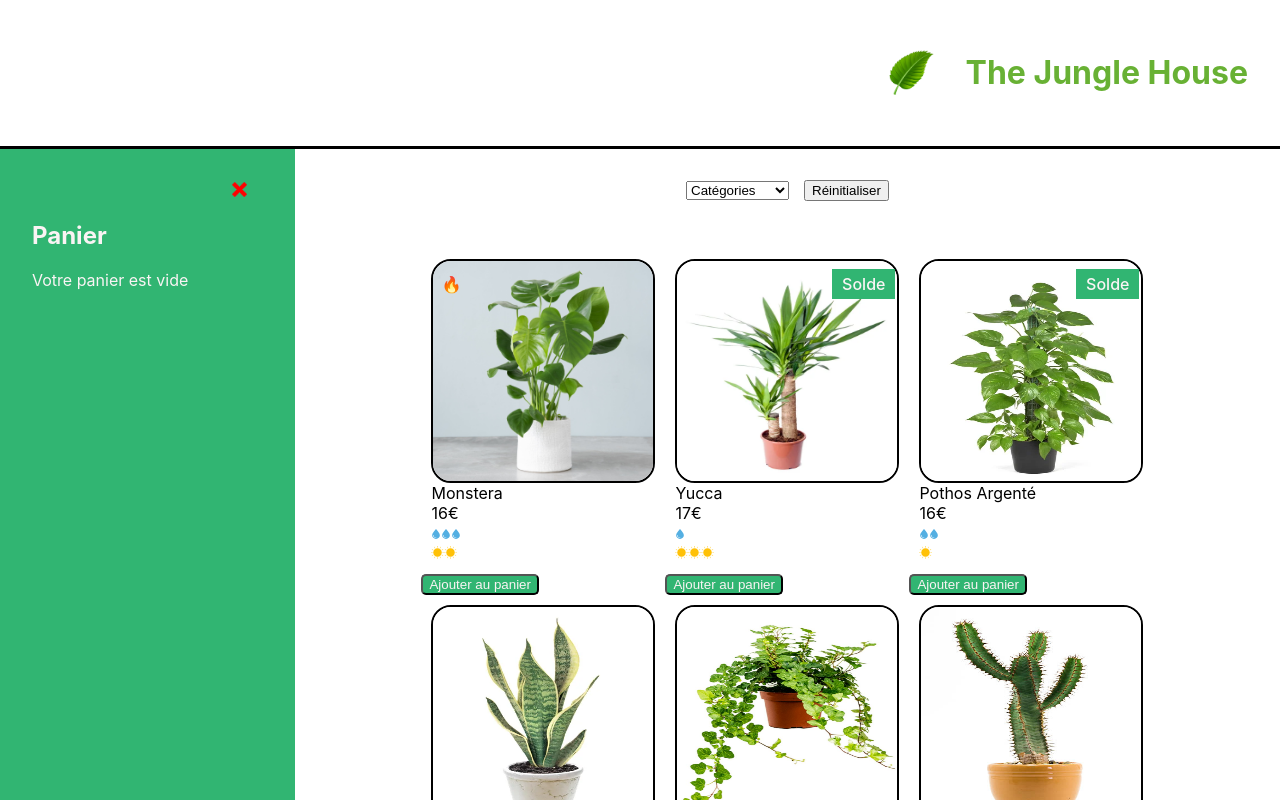
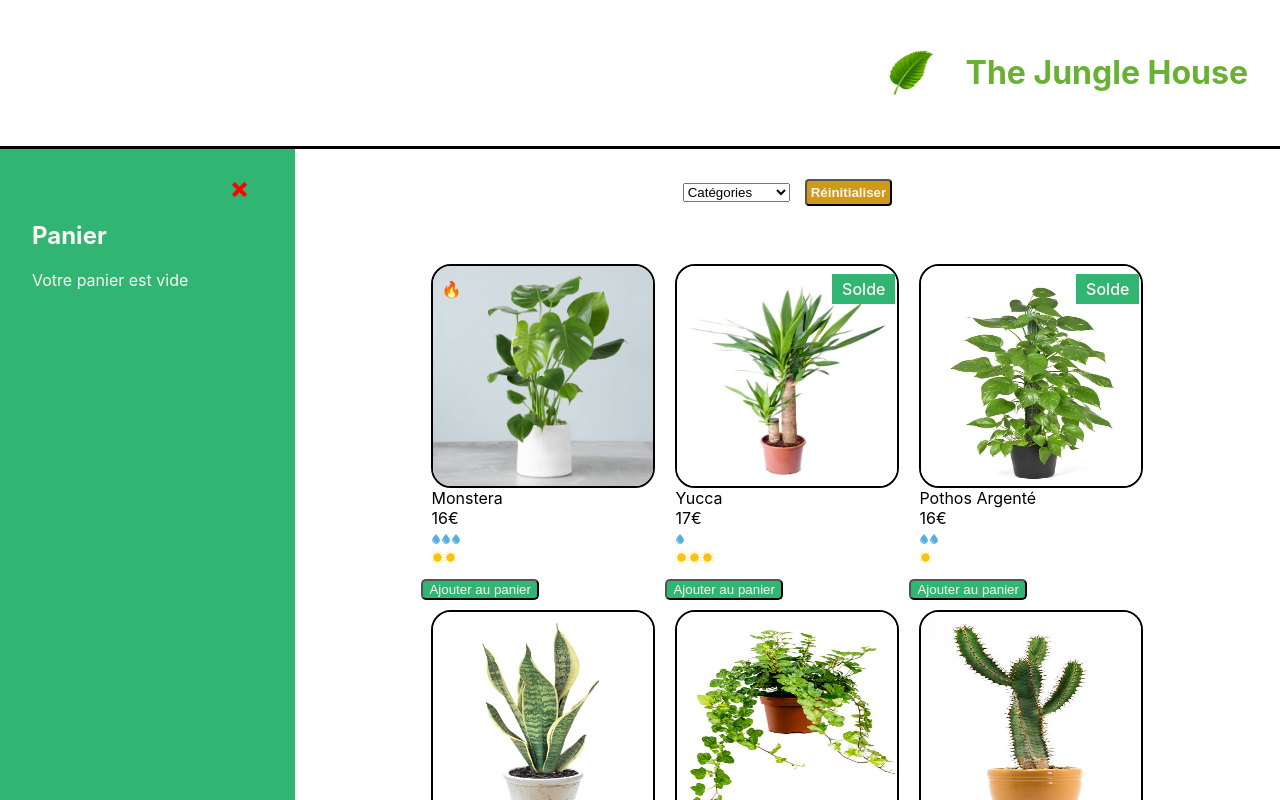
Before and after one commit to mataxelle/Jungle_house, a React (Create React App) app: page / in a window 1280 px wide. Shown: the top 800 px of the page. Built offline with nearby package versions, Linux system fonts and the light colour scheme.

Commit message:
Categories button update

```diff
--- a/src/components/Categories.js
+++ b/src/components/Categories.js
@@ -16,7 +16,12 @@ function Categories({ categories, activeCategory, setActiveCategory }) {
           </option>
         ))}
       </select>
-      <button onClick={() => setActiveCategory("")}>Réinitialiser</button>
+      <button
+        className="jh-categories-button"
+        onClick={() => setActiveCategory("")}
+      >
+        Réinitialiser
+      </button>
     </div>
   );
 }
--- a/src/styles/Categories.css
+++ b/src/styles/Categories.css
@@ -5,4 +5,20 @@
 
 .jh-categories-select {
   margin-right: 15px;
+  text-transform: capitalize;
 }
+
+.jh-categories-button {
+  background-color: rgb(207, 154, 22);
+  outline: none;
+  font-weight: 600;
+  cursor: pointer;
+  padding: 4px;
+  color: rgb(250, 244, 244);
+  border-radius: 4px;
+}
+
+.jh-categories-button:hover {
+  background-color: rgb(244, 224, 198);
+  color: rgb(11, 11, 254);
+}
```
Also changed, not shown: 1 other file (tests, documents, lock files or other folders).
